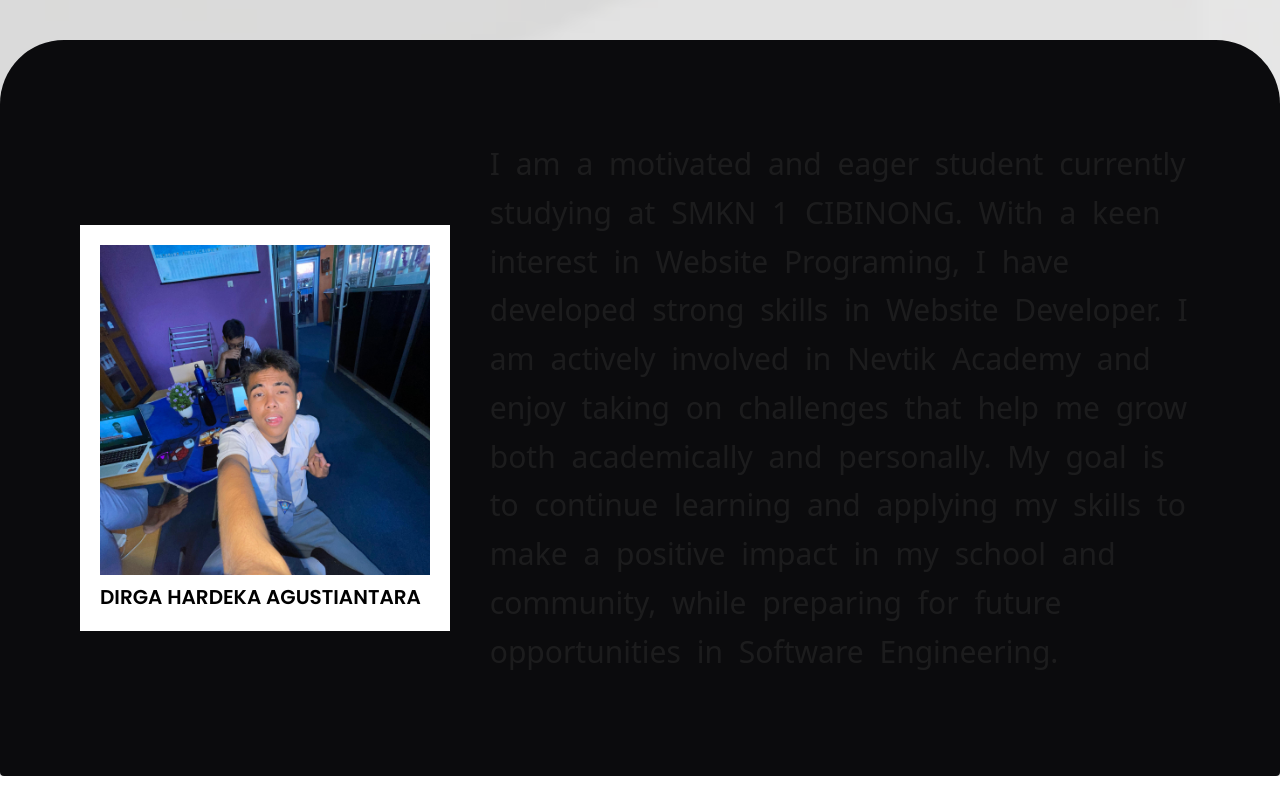
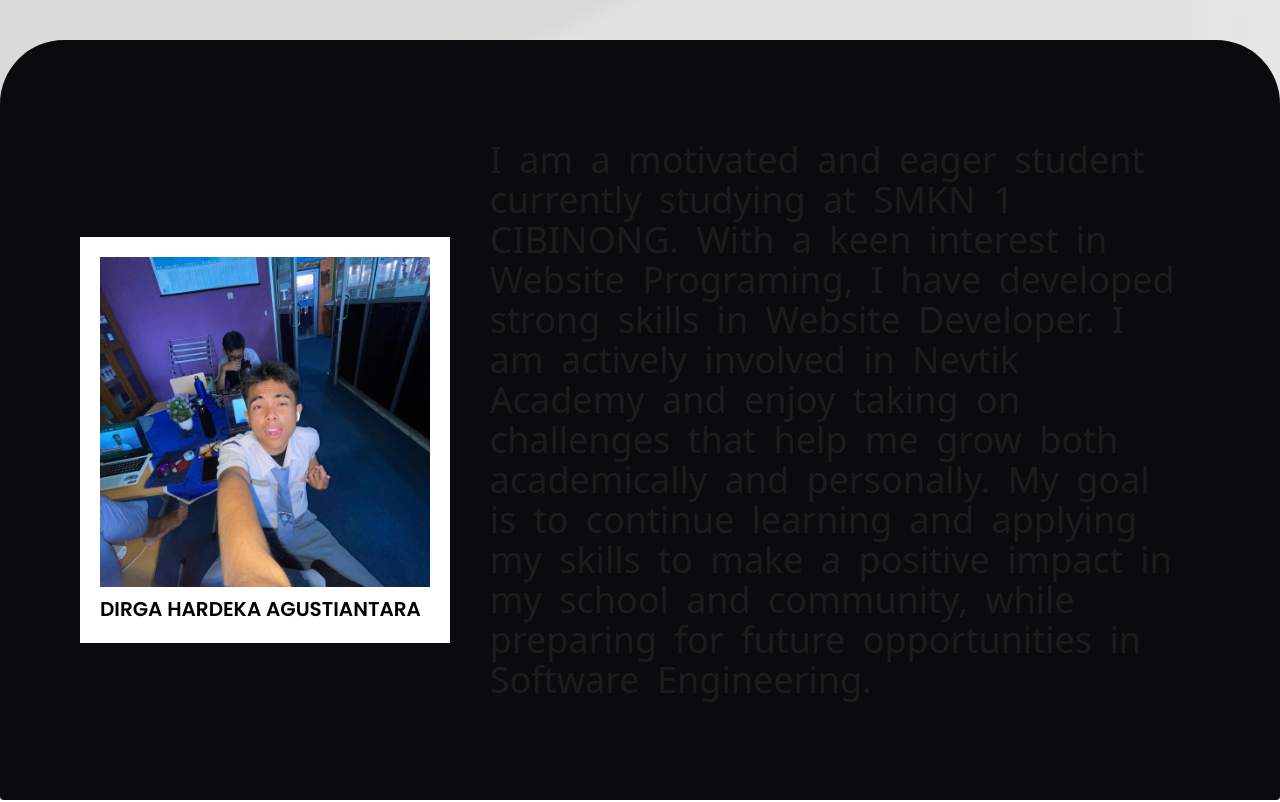
Before and after one commit to SkyzofrnDev/Portofolio-Dirga, a React (Vite) app: page / in a window 1280 px wide. Shown: the part 800-1602 px from the top of the page. Built offline with nearby package versions, Linux system fonts and the light colour scheme; a web font is replaced by a local one.

Commit message:
Add AOS library for animations; enhance About component with loading state and improved text display; update Journey component for animation effects on images and text.

```diff
--- a/package.json
+++ b/package.json
@@ -13,6 +13,7 @@
     "@gsap/react": "^2.1.1",
     "@studio-freight/lenis": "^1.0.42",
     "animejs": "^4.0.2",
+    "aos": "^2.3.4",
     "framer-motion": "^12.12.1",
     "gsap": "^3.13.0",
     "motion": "^12.12.1",
--- a/src/layout/About/About.jsx
+++ b/src/layout/About/About.jsx
@@ -1,4 +1,4 @@
-import React, { useEffect, useRef } from "react";
+import React, { useEffect, useRef, useState } from "react";
 import gsap from "gsap";
 import ScrollTrigger from "gsap/ScrollTrigger";
 import "./Style.css";
@@ -8,10 +8,21 @@ gsap.registerPlugin(ScrollTrigger);
 const About = () => {
   const wordRefs = useRef([]);
   const containerRef = useRef(null);
+  const [isLoading, setIsLoading] = useState(true);
 
   const content = `I am a motivated and eager student currently studying at SMKN 1 CIBINONG. With a keen interest in Website Programing, I have developed strong skills in Website Developer. I am actively involved in Nevtik Academy and enjoy taking on challenges that help me grow both academically and personally. My goal is to continue learning and applying my skills to make a positive impact in my school and community, while preparing for future opportunities in Software Engineering.`;
 
   useEffect(() => {
+    // Simulasi loading teks (bisa disesuaikan)
+    const timeout = setTimeout(() => {
+      setIsLoading(false);
+    }, 1000);
+
+    return () => clearTimeout(timeout);
+  }, []);
+
+  useEffect(() => {
+    if (!isLoading) {
       gsap.fromTo(
         wordRefs.current,
         { color: "#2e2e2e", opacity: 0.5, y: 20 },
@@ -33,12 +44,13 @@ const About = () => {
       return () => {
         ScrollTrigger.getAll().forEach((t) => t.kill());
       };
-  }, []);
+    }
+  }, [isLoading]);
 
   return (
-    <div className=" rounded-t-[4rem] overflow-x-hidden justify-center mt-10">
+    <div className="rounded-t-[4rem] overflow-x-hidden justify-center mt-10">
       <div className="rounded bg-[#0b0b0d] text-white px-6 md:px-10 lg:px-20 py-10">
-        <div className="flex flex-col xl:flex-row w-full gap-10 items-center lg:items-center mt-10 items justify-center">
+        <div className="flex flex-col xl:flex-row w-full gap-10 items-center justify-center mt-10">
           {/* Foto */}
           <div className="bg-white p-5 w-full sm:w-3/4 md:w-2/3 lg:w-1/2">
             <img
@@ -51,10 +63,20 @@ const About = () => {
             </p>
           </div>
 
-          {/* Text */}
+          {/* Text / Skeleton */}
+          <div className="w-full text-xl sm:text-3xl lg:2xl/normal 2xl:text-3xl/normal mb-20 leading-relaxed">
+            {isLoading ? (
+              <div className="space-y-4 animate-pulse">
+                <div className="h-6 bg-gray-700 rounded w-3/4"></div>
+                <div className="h-6 bg-gray-700 rounded w-5/6"></div>
+                <div className="h-6 bg-gray-700 rounded w-full"></div>
+                <div className="h-6 bg-gray-700 rounded w-2/3"></div>
+                <div className="h-6 bg-gray-700 rounded w-1/2"></div>
+              </div>
+            ) : (
               <p
                 ref={containerRef}
-            className="w-full text-xl sm:text-3xl sm:leading-relaxed lg:2xl/normal 2xl:text-3xl/normal mb-20 leading-relaxed  flex flex-wrap gap-x-2"
+                className="flex flex-wrap gap-x-2 text-4xl"
               >
                 {content.split(" ").map((word, i) => (
                   <span
@@ -66,6 +88,8 @@ const About = () => {
                   </span>
                 ))}
               </p>
+            )}
+          </div>
         </div>
       </div>
     </div>
--- a/src/layout/Journey/Journey.jsx
+++ b/src/layout/Journey/Journey.jsx
@@ -1,7 +1,13 @@
-import React from "react";
+import React, { useEffect } from "react";
 import journeyData from "./dataJourney.json";
+import AOS from "aos";
+import "aos/dist/aos.css";
 
 const Journey = () => {
+  useEffect(() => {
+    AOS.init({ duration: 1000, once: true });
+  }, []);
+
   return (
     <div className="xl:px-20 bg-[#0b0b0d] pt-44 text-white pb-52">
       <div className="flex flex-col text-center mb-28">
@@ -23,16 +29,20 @@ const Journey = () => {
                 className="w-full h-44 lg:h-[280px] object-cover rounded-lg"
                 src={entry.image}
                 alt={`Journey ${index + 1}`}
+                data-aos={index % 2 === 0 ? "fade-right" : "fade-left"}
+                data-aos-duration="5000"
               />
             </div>
             <div className="w-1/3 flex flex-col items-center  px-4">
-              <div className="p-3 rounded-full bg-white"></div>
+              <div className="p-3 rounded-full bg-white"  data-aos="fade-up" data-aos-duration="1000"></div>
               {index !== journeyData.length - 1 && (
-                <div className="w-0.5 h-44 lg:h-[280px] bg-white"></div>
+                <div className="w-0.5 h-44 lg:h-[280px] bg-white"  data-aos="fade-up" data-aos-duration="3000"></div>
               )}
             </div>
             <div className="w-1/3 flex px-4 h-44 lg:h-[280px]">
-              <p className="radio text-xl max-w-md">{entry.desc}</p>
+              <p className="radio text-xl max-w-md"  data-aos={index % 2 === 0 ? "fade-left" : "fade-right"}   data-aos-duration="4000">
+                {entry.desc}
+              </p>
             </div>
           </div>
         ))}
```
Also changed, not shown: 1 other file (tests, documents, lock files or other folders). Lines whose indentation alone changed are shown as unchanged.
